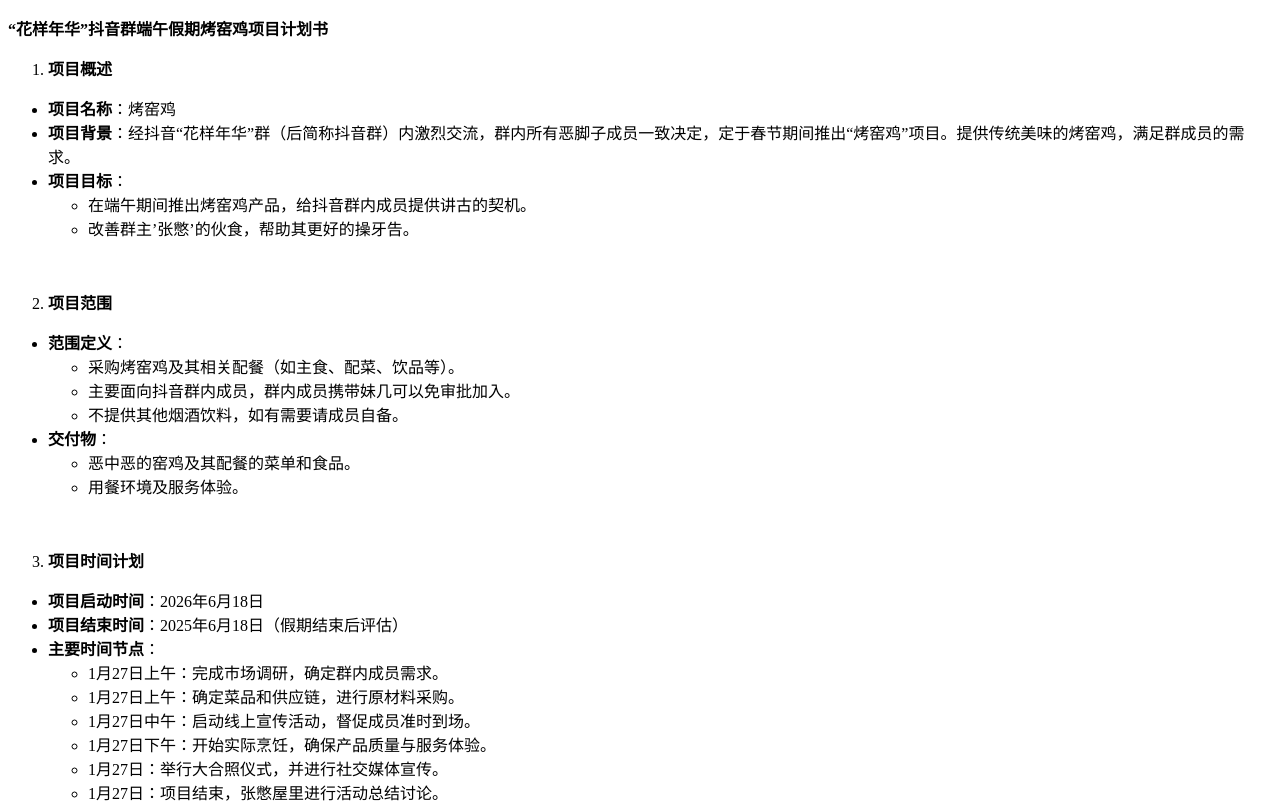
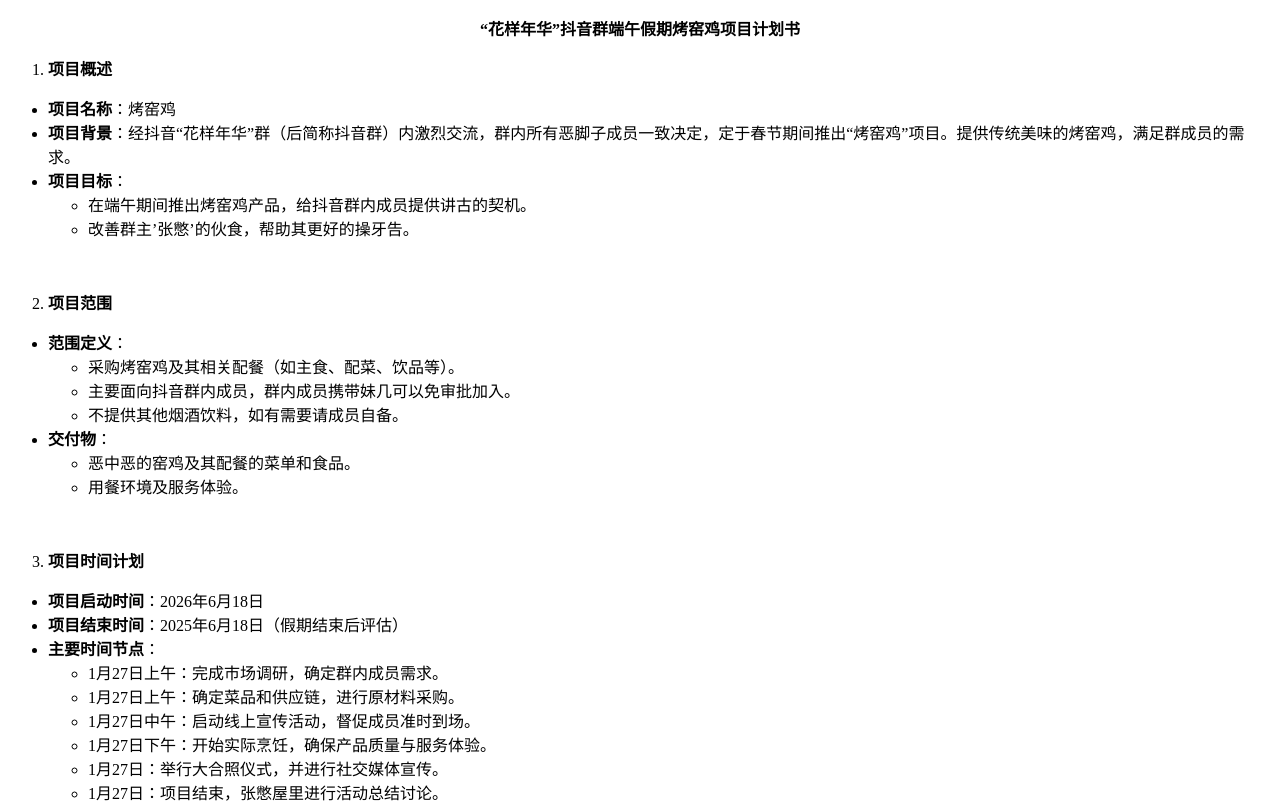
Before and after one commit to NoHair-a/tycho-zhou, a plain HTML site: page index.html in a window 1280 px wide. Shown: the top 807 px of the page. Drawn offline with Linux system fonts and the light colour scheme; a script that the page names is missing; a small style sheet from the web is missing.

Commit message:
Update index.html

```diff
--- a/index.html
+++ b/index.html
@@ -7,7 +7,7 @@
 </head>
 <body>
 
-<p><strong>&ldquo;花样年华&rdquo;抖音群端午假期烤窑鸡项目计划书</strong></p>
+<p style="text-align: center;"><strong>&ldquo;花样年华&rdquo;抖音群端午假期烤窑鸡项目计划书</strong></p>
 <ol>
 <li><strong> </strong><strong>项目概述</strong></li>
 </ol>
```
